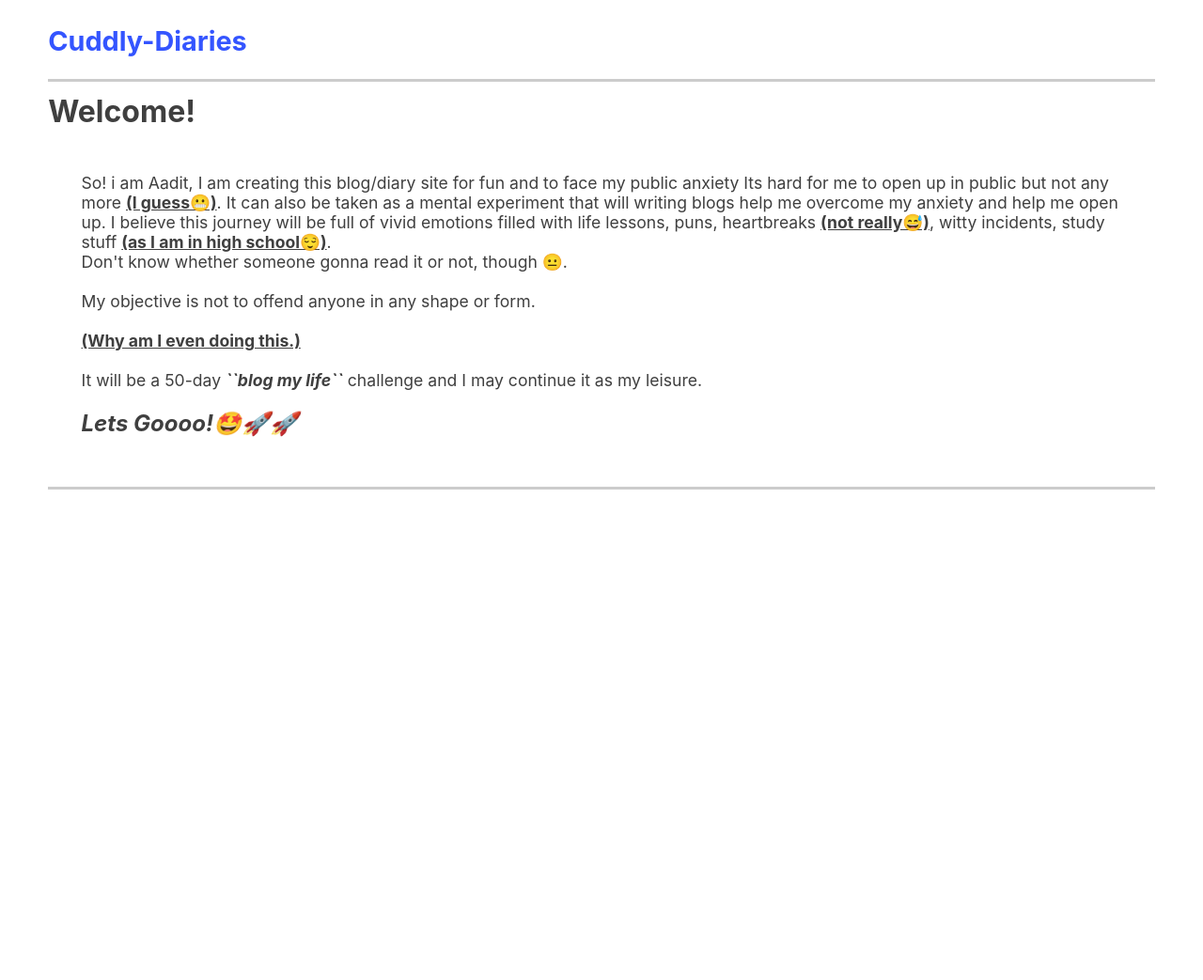
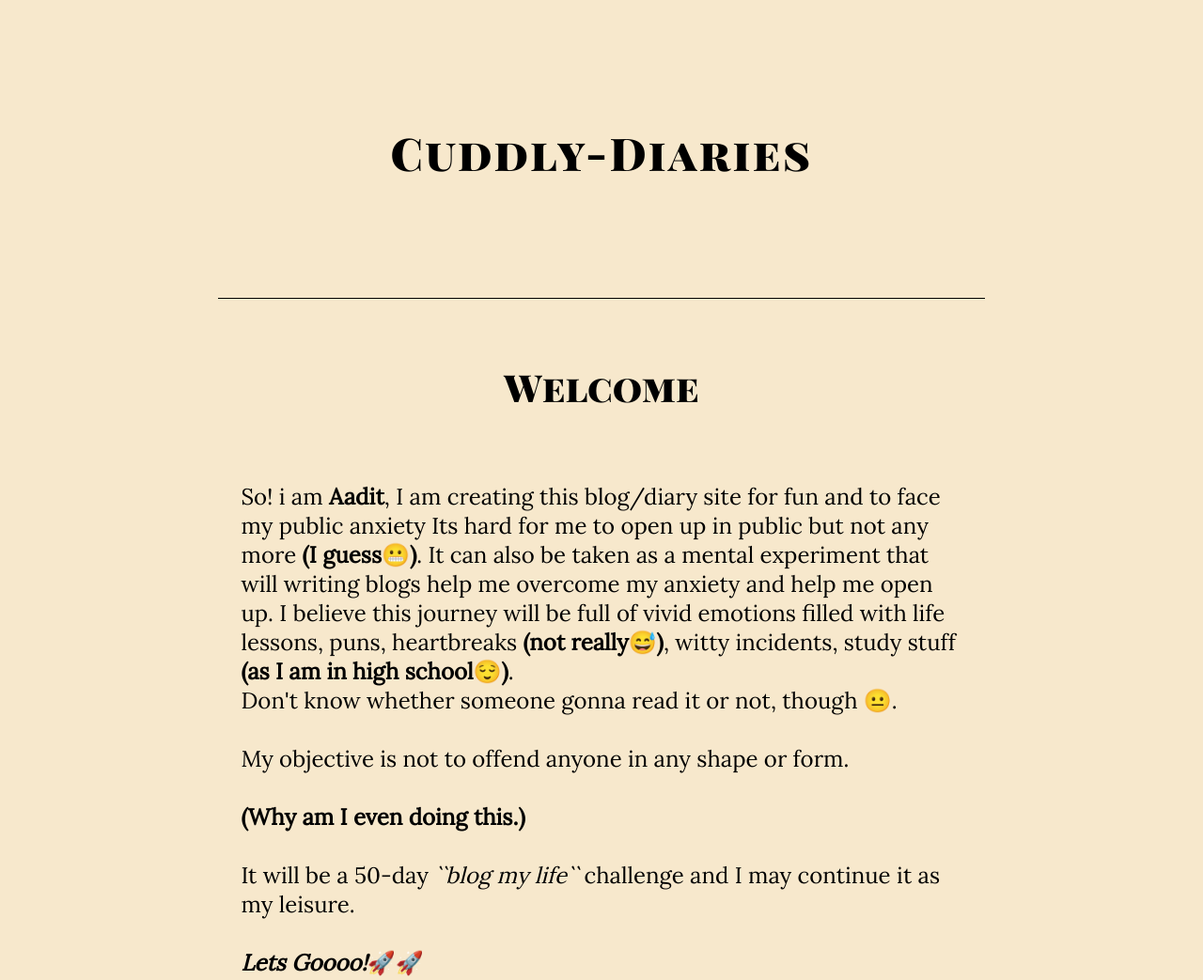
Before and after one commit to Aadit-Garg/stoopid-ideas, a plain HTML site: page index.html in a window 1280 px wide. Shown: the top 1043 px of the page at 94% size. Before the commit the page ends 800 px from the top, so only its background shows below. Drawn offline with Linux system fonts and the light colour scheme.

Commit message:
some changes

```diff
--- a/index.html
+++ b/index.html
@@ -13,31 +13,32 @@
 
     <header>
         <a href="https://github.com/aadit-garg/cuddly-diaries">
-            <h2>Cuddly-Diaries</h2>
+            <a>Cuddly-Diaries</a>
         </a>
     </header>
-    <h1 class="wlcm">Welcome!</h1>
+    <h1 class="wlcm">Welcome</h1>
     <div class="context">
         <div>
-            <p>So! i am Aadit, I am creating this blog/diary site for fun and to face my public anxiety
-                Its hard for me to open up in public but not any more <span class="brackets">(I guess😬)</span>.
+            <p>So! i am <em class="brackets"><a href="http://">Aadit</a></em>, I am creating this blog/diary site for
+                fun and to
+                face my
+                public anxiety
+                Its hard for me to open up in public but not any more <em class="brackets">(I guess😬)</em>.
                 It can also be taken as a mental experiment that will writing blogs help me
                 overcome my anxiety and help me open up.
                 I believe this journey will be full of vivid emotions filled with life lessons, puns,
-                heartbreaks <span class="brackets">(not really😅)</span>, witty incidents, study stuff <span
-                    class="brackets">(as I am in high school😌)</span>.
+                heartbreaks <em class="brackets">(not really😅)</em>, witty incidents, study stuff <em
+                    class="brackets">(as I am in high school😌)</em>.
                 <br>Don't know whether someone gonna read it or not, though 😐.
                 <br>
                 <br>My objective is not to offend anyone in any shape or form.
                 <br>
-                <br><span class="brackets">(Why am I even doing this.)</span>
+                <br><em class="brackets">(Why am I even doing this.)</em>
                 <br>
-                <br> It will be a 50-day <span class="quote">``blog my life``</span> challenge and I may continue it
-                as
-                my
-                leisure.
+                <br> It will be a 50-day <em class="quote">``blog my life`` </em> challenge and I may continue it
+                as my leisure.
                 <br>
-                <br><span class="go">Lets Goooo!🤩🚀🚀</span>
+                <br><em class="go">Lets Goooo!</em>🚀🚀
             </p>
         </div>
     </div>
--- a/style.css
+++ b/style.css
@@ -1,7 +1,17 @@
-* {
-    /* padding: 0%; */
-    margin-top: 1%;
-    font-family: -apple-system,
+@import url('https://fonts.googleapis.com/css2?family=Playfair+Display+SC:wght@900&display=swap');
+@import url('https://fonts.googleapis.com/css2?family=Lora&display=swap');
+
+body {
+    display: flex;
+    flex-direction: column;
+    text-align: center;
+    justify-content: center;
+    padding: 0%;
+    margin-left: calc(20% - 3vmin);
+    margin-right: calc(20% - 3vmin);
+    /* color: rgb(63, 63, 63); */
+    background-color: rgb(247, 232, 204);
+    font-family: "Lora", -apple-system,
         BlinkMacSystemFont,
         "Segoe UI",
         Helvetica,
@@ -10,58 +20,86 @@
         "Apple Color Emoji",
         "Segoe UI Emoji",
         "Segoe UI Symbol";
-}
-
-body {
-    padding: 0%;
-    margin-left: 4%;
-    margin-right: 4%;
-    color: rgb(63, 63, 63);
+    margin-bottom: 1vmin;
 }
 
 header {
-    padding: 0%;
-    margin: 0%;
-    border-bottom: solid rgba(63, 63, 63, 0.262) 3px;
+    padding-bottom: 15%;
+    margin-bottom: 5vmin;
+    margin-top: 15%;
+    border-bottom: solid black 1px;
+    margin-left: 0%;
+    margin-right: 0%;
+}
+
+a {
+    color: black;
+    text-decoration: none;
 }
 
 header a {
     text-decoration: none;
-    font-family: system-ui, -apple-system, BlinkMacSystemFont, 'Segoe UI', Roboto, Oxygen, Ubuntu, Cantarell, 'Open Sans', 'Helvetica Neue', sans-serif;
-    color: rgb(52, 85, 255);
-    font-size: larger;
+    font-family: "Playfair Display SC", system-ui, -apple-system, BlinkMacSystemFont, 'Segoe UI', Roboto, Oxygen, Ubuntu, Cantarell, 'Open Sans', 'Helvetica Neue', sans-serif;
+    color: black;
+    /* font-style: italic; */
     /* font-weight: bolder; */
+    font-size: 6vmin;
+    font-weight: 900;
+    letter-spacing: 0.05em;
 }
 
-header a:hover {
+header a:hover,
+a:hover {
     text-decoration: underline;
 }
 
 .wlcm {
-    margin-bottom: -2%;
+    /* margin-bottom: -2%; */
+    font-size: 5vmin;
+    font-family: "Playfair Display SC";
 }
 
 .context {
     padding: 3%;
-    /* text-align: center; */
-    font-size: 110%;
+    text-align: left;
+    font-size: 3vmin;
     display: flex;
     justify-content: center;
-    border-bottom: solid rgba(63, 63, 63, 0.262) 3px;
+    border-bottom: solid black 1px;
 }
 
 .brackets {
-    text-decoration: underline;
-    font-weight: bold;
+    text-decoration: none;
+    font-weight: 600;
+    font-style: normal;
 }
 
 .quote {
     font-style: italic;
-    font-weight: bold;
+    /* font-weight: bold; */
 }
 
 .go {
     font-weight: bolder;
     font-size: x-large;
-    font-style: italic;
+    font-style: none;
 }
+
+@media all and (max-width:450px) {
+    body {
+        margin-left: 5%;
+        margin-right: 5%;
+    }
+
+    header a {
+        font-size: 2em;
+    }
+
+    .wlcm {
+        font-size: 1.7em;
+    }
+
+    .context {
+        font-size: 18px;
+    }
+}
```
